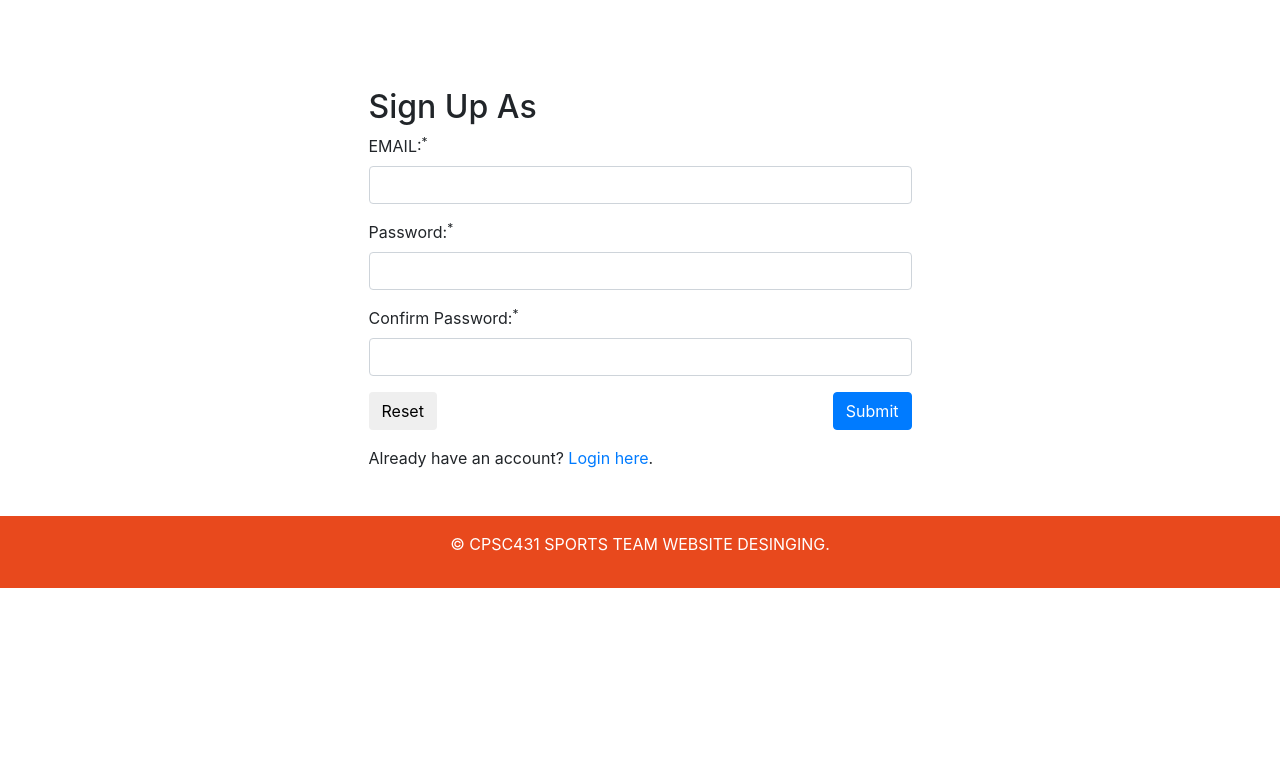
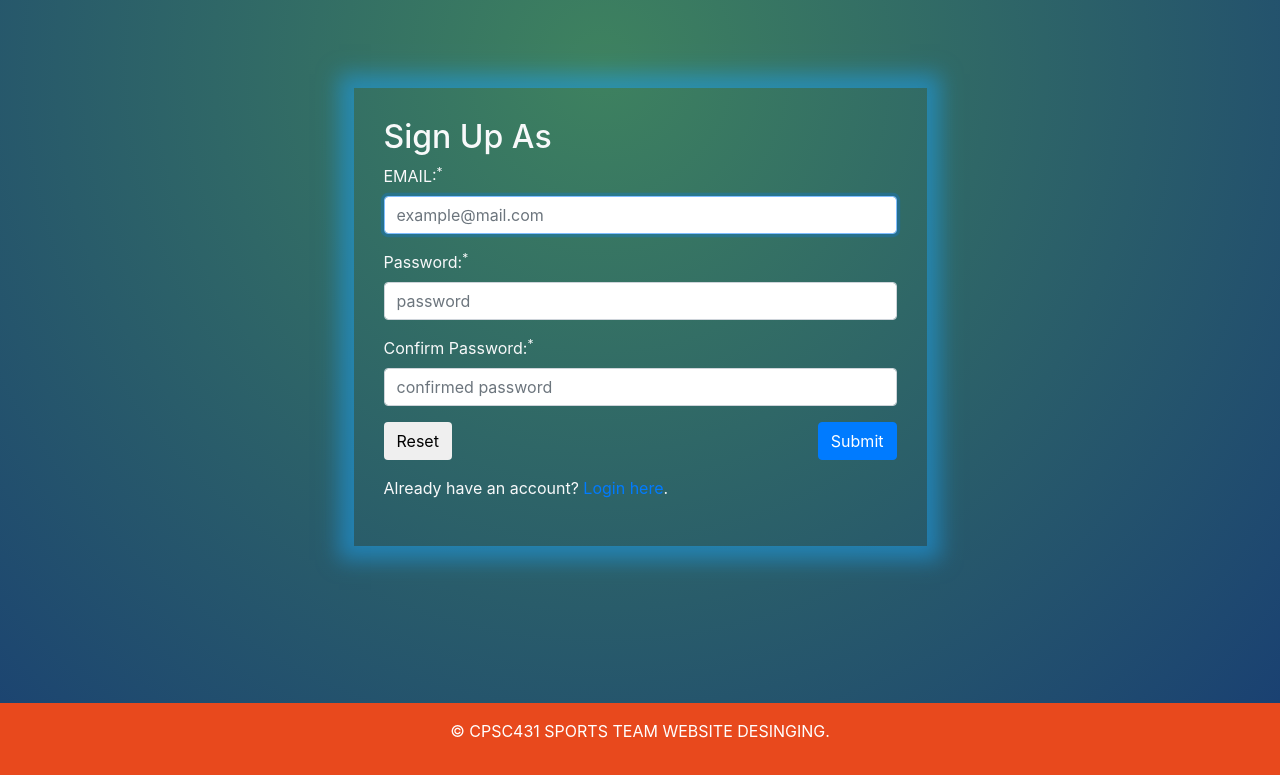
Before and after one commit to tngo0508/WEB-RUNNING-SPORTS-TEAM, a PHP site: page /register.php in a window 1280 px wide. Shown: the part 212-987 px from the top of the page. Before the commit the page ends 800 px from the top, so only its background shows below. Run offline with PHP 8.4, Linux system fonts and the light colour scheme; data that the repository does not hold is empty; some libraries are stand-ins or nearby versions.

Commit message:
update register.php

```diff
--- a/NEW TEST(USE THIS ONE)/css/footer.css
+++ b/NEW TEST(USE THIS ONE)/css/footer.css
@@ -2,7 +2,7 @@ footer {
   width: 100%;
   color: #ffffff;
   background-color: #e8491d;
-  position: absolute;
+  position: relative;
   right: 0;
   bottom: 0;
   left: 0;
--- a/NEW TEST(USE THIS ONE)/css/register.css
+++ b/NEW TEST(USE THIS ONE)/css/register.css
@@ -6,8 +6,23 @@
   width: 573px;
   height: 446px;
   padding-top: 88px;
+  position: relative;
 }
 
 #submit {
   float: right;
 }
+
+.col {
+  padding: 30px;
+  background-color: #dee4ea;
+  box-shadow: -1px 0px 20px 14px #1e9de891;
+  color: #f8f9fa;
+  background-color: rgba(0, 0, 0, .0001) !important;
+}
+
+section {
+  /* background-image: linear-gradient(-180deg, #816BF9 0%, #000 100%); */
+  background-image: radial-gradient(circle at 47% 9%, #3e825f, #1a4172);
+  height: 703px;
+}
--- a/NEW TEST(USE THIS ONE)/css/welcome.css
+++ b/NEW TEST(USE THIS ONE)/css/welcome.css
@@ -22,7 +22,7 @@ label {
 
 section {
   background-image: radial-gradient(circle at 47% 0%,#ef544b -15%,#282b43 60%);
-  padding-bottom: 5px;
+  height: 703px;
 }
 
 .col {
--- a/NEW TEST(USE THIS ONE)/register.php
+++ b/NEW TEST(USE THIS ONE)/register.php
@@ -142,15 +142,17 @@ if(empty($email_err) && empty($password_err) && empty($confirm_password_err)){
           </ul>
         </div>
       </nav>
+      <section>
+
       <div class="container">
+        <div class="row align-items-center">
+          <div class="col">
+            <form action="<?php echo htmlspecialchars($_SERVER[" PHP_SELF "]); ?>" method="post">
               <h2>Sign Up As </h2>
-
-
-        <form action="<?php echo htmlspecialchars($_SERVER[" PHP_SELF "]); ?>" method="post">
 
               <div class="form-group <?php echo (!empty($email_err)) ? 'has-error' : ''; ?>">
                 <label>EMAIL:<sup>*</sup></label>
-            <input type="text" name="email" class="form-control" value="<?php echo $email; ?>">
+                <input type="text" name="email" class="form-control" value="<?php echo $email; ?>" placeholder="example@mail.com" autofocus required>
                 <span class="help-block"><?php echo $email_err; ?></span>
               </div>
               <div>
@@ -159,13 +161,13 @@ if(empty($email_err) && empty($password_err) && empty($confirm_password_err)){
               </div>
               <div class="form-group <?php echo (!empty($password_err)) ? 'has-error' : ''; ?>">
                 <label>Password:<sup>*</sup></label>
-            <input type="password" name="password" class="form-control" value="<?php echo $password; ?>">
+                <input type="password" name="password" class="form-control" value="<?php echo $password; ?>" placeholder="password" required>
                 <span class="help-block"><?php echo $password_err; ?></span>
               </div>
 
               <div class="form-group <?php echo (!empty($confirm_password_err)) ? 'has-error' : ''; ?>">
                 <label>Confirm Password:<sup>*</sup></label>
-            <input type="password" name="confirm_password" class="form-control" value="<?php echo $confirm_password; ?>">
+                <input type="password" name="confirm_password" class="form-control" value="<?php echo $confirm_password; ?>" placeholder="confirmed password" required>
                 <span class="help-block"><?php echo $confirm_password_err; ?></span>
               </div>
 
@@ -178,7 +180,10 @@ if(empty($email_err) && empty($password_err) && empty($confirm_password_err)){
             </form>
           </div>
 
+        </div>
+      </div>
 
+    </section>
 
 
       <?php
```
Lines whose indentation alone changed are shown as unchanged.
